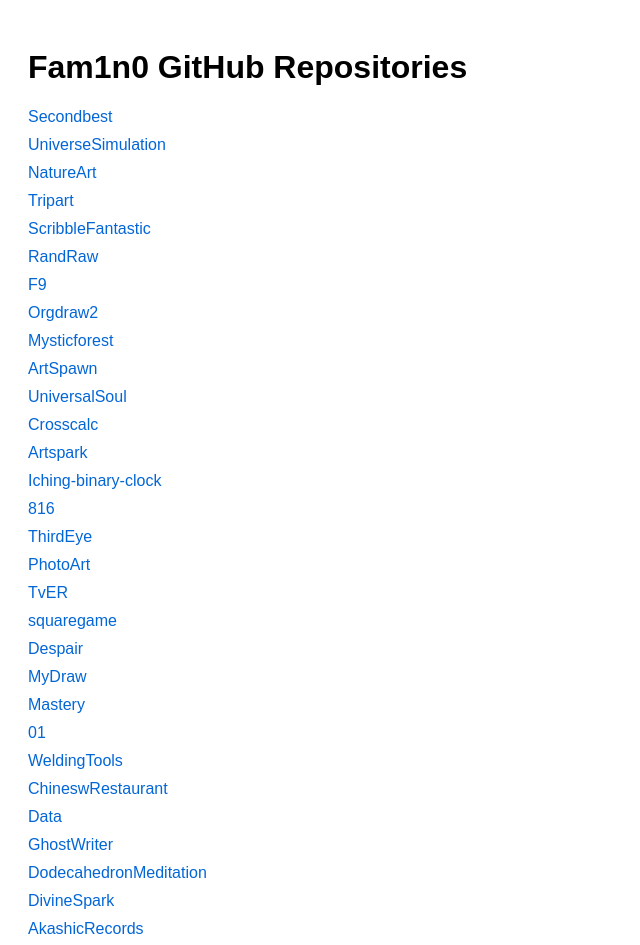
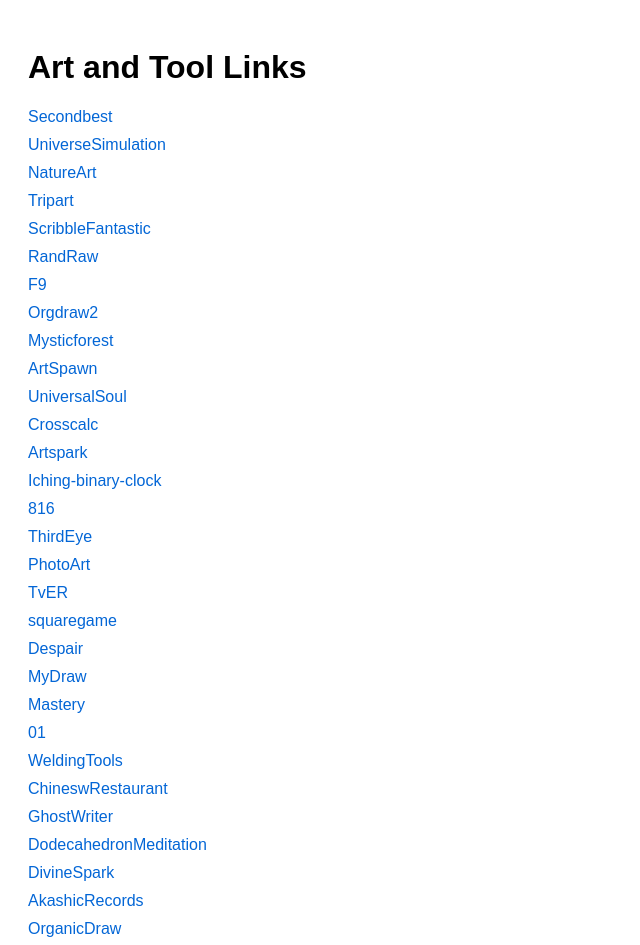
Before and after one commit to Fam1n0/Homepage, a plain HTML site: page index.html in a window 1280 px wide. Shown: the top 945 px of the page, without its empty margins (0-640 px from the left). Drawn offline with Linux system fonts and the light colour scheme.

Commit message:
Update index.html

```diff
--- a/index.html
+++ b/index.html
@@ -21,7 +21,7 @@
     </style>
 </head>
 <body>
-    <h1>Fam1n0 GitHub Repositories</h1>
+    <h1>Art and Tool Links</h1>
 
     <!-- Full list of repositories -->
     <a href="https://fam1n0.github.io/Secondbest/">Secondbest</a>
@@ -48,8 +48,7 @@
     <a href="https://fam1n0.github.io/Mastery/">Mastery</a>
     <a href="https://fam1n0.github.io/01/">01</a>
     <a href="https://fam1n0.github.io/WeldingTools/">WeldingTools</a>
-    <a href="https://fam1n0.github.io/ChineswRestaurant/">ChineswRestaurant</a>
-    <a href="https://fam1n0.github.io/Data/">Data</a>
+    <a href="https://fam1n0.github.io/ChineseRestaurant/">ChineswRestaurant</a>
     <a href="https://fam1n0.github.io/GhostWriter/">GhostWriter</a>
     <a href="https://fam1n0.github.io/DodecahedronMeditation/">DodecahedronMeditation</a>
     <a href="https://fam1n0.github.io/DivineSpark/">DivineSpark</a>
```
